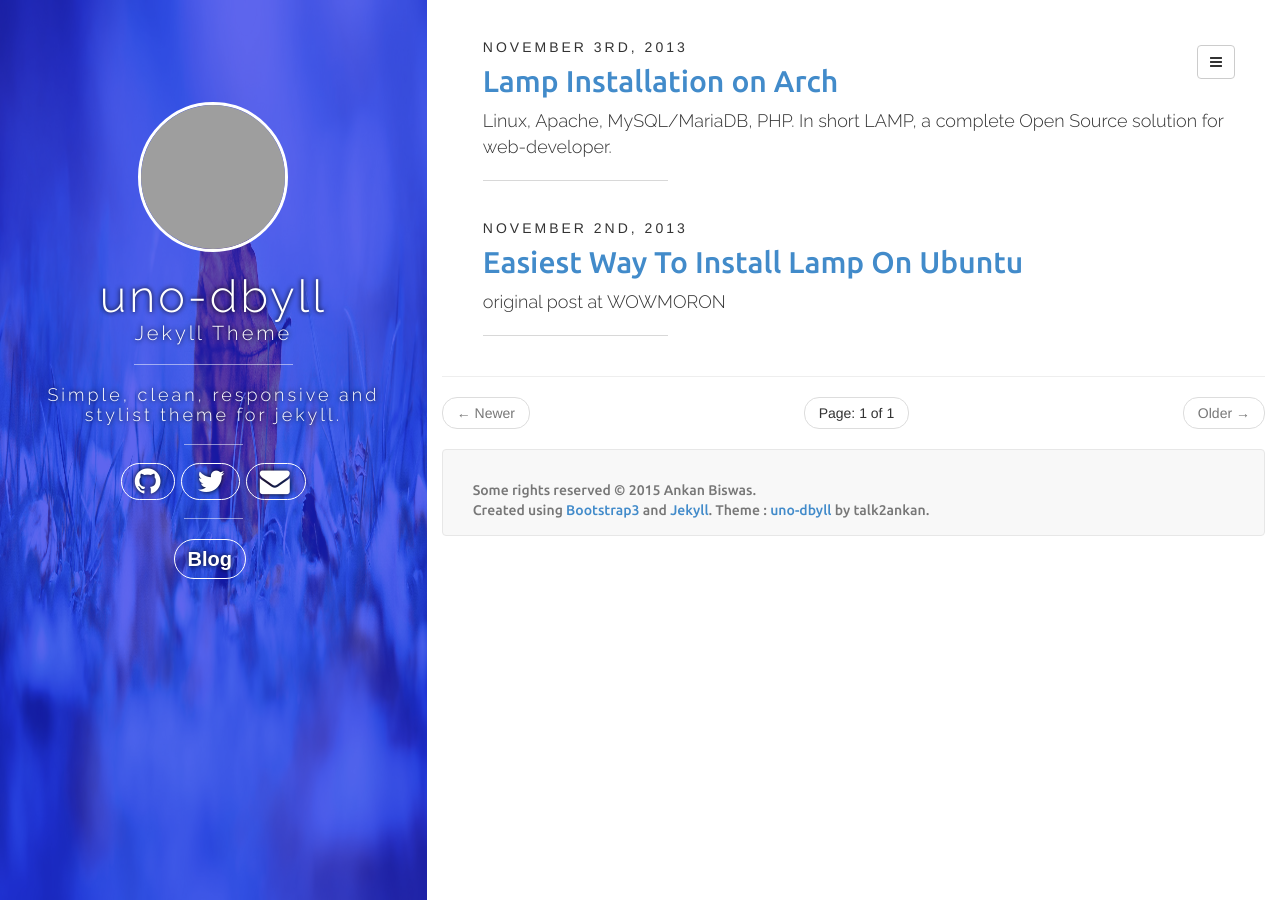
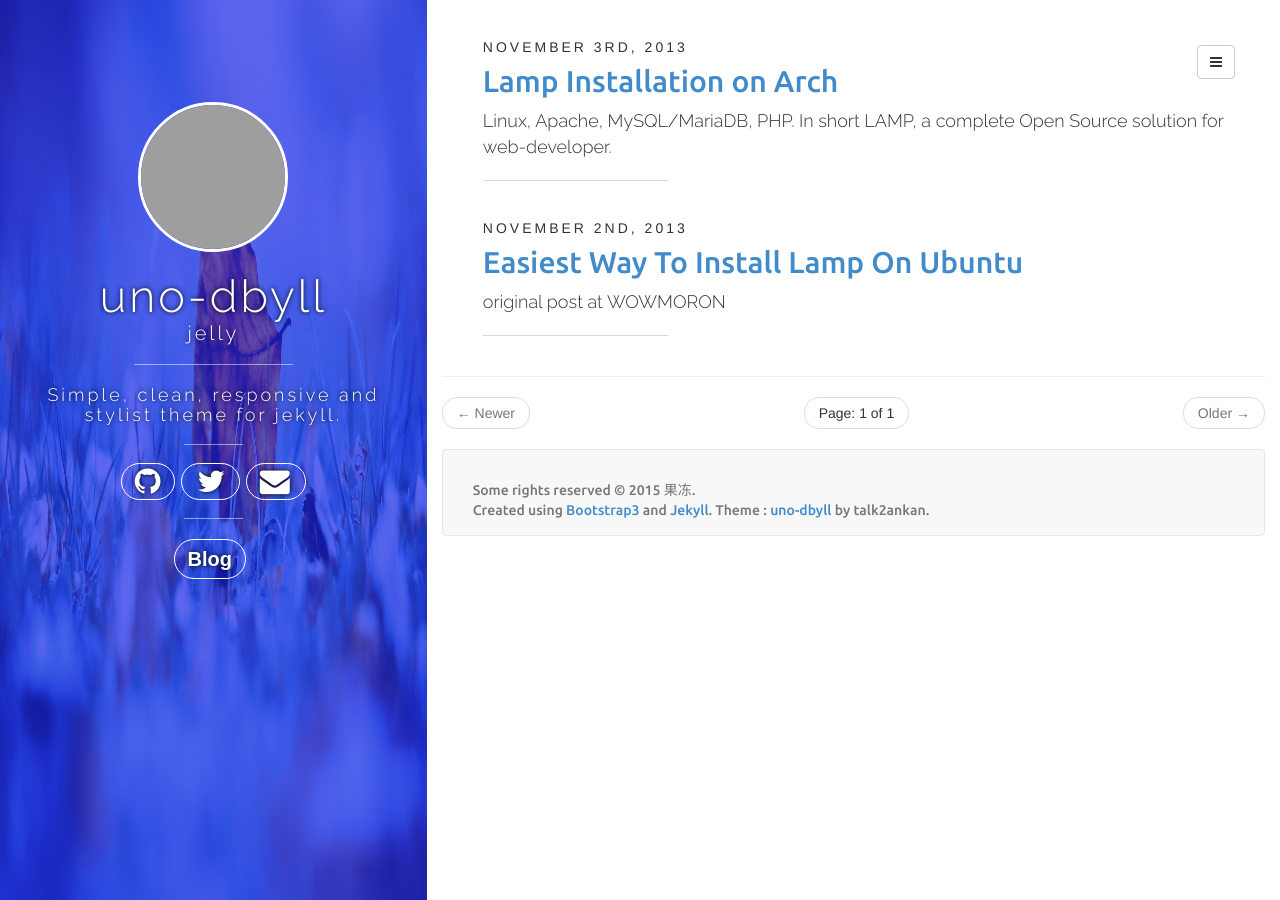
Before and after one commit to JellyGD/jellygd.github.io, a Jekyll site: the page built from index.html, in a window 1280 px wide. Built offline with Jekyll 4.4.1, drawn with Linux system fonts in a browser that asks for light colours; nearby versions of some CDN libraries; the list of posts is cut into pages by our own code; comment, search, counter and statistics services are not loaded; grey boxes are pictures that could not be loaded.

Commit message:
change config

```diff
--- a/_config.yml
+++ b/_config.yml
@@ -22,12 +22,11 @@ title : uno-dbyll
 
 
 author:
-  name: Ankan Biswas
-  role: Jekyll Theme
-  email: support@ankanbiswas.in
+  name: 果冻
+  role: jelly
+  email: 651247149@qq.com
   github: talk2ankan
   twitter: talk2ankan
-  facebook: talk2ankan
   googleplus: +AnkanBiswasWorkspace
   bio: "Simple, clean, responsive and stylist theme for jekyll. "
   uno-dbyll: https://raw.githubusercontent.com/talk2ankan/uno-dbyll/gh-pages/uno-dbyll.png
```
